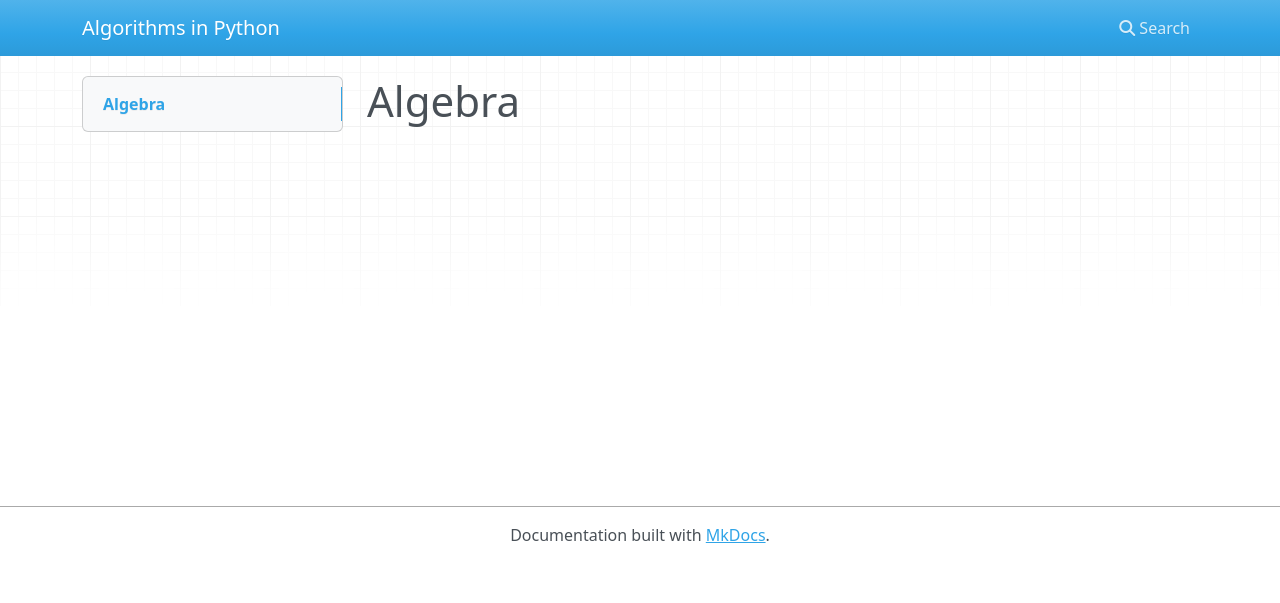
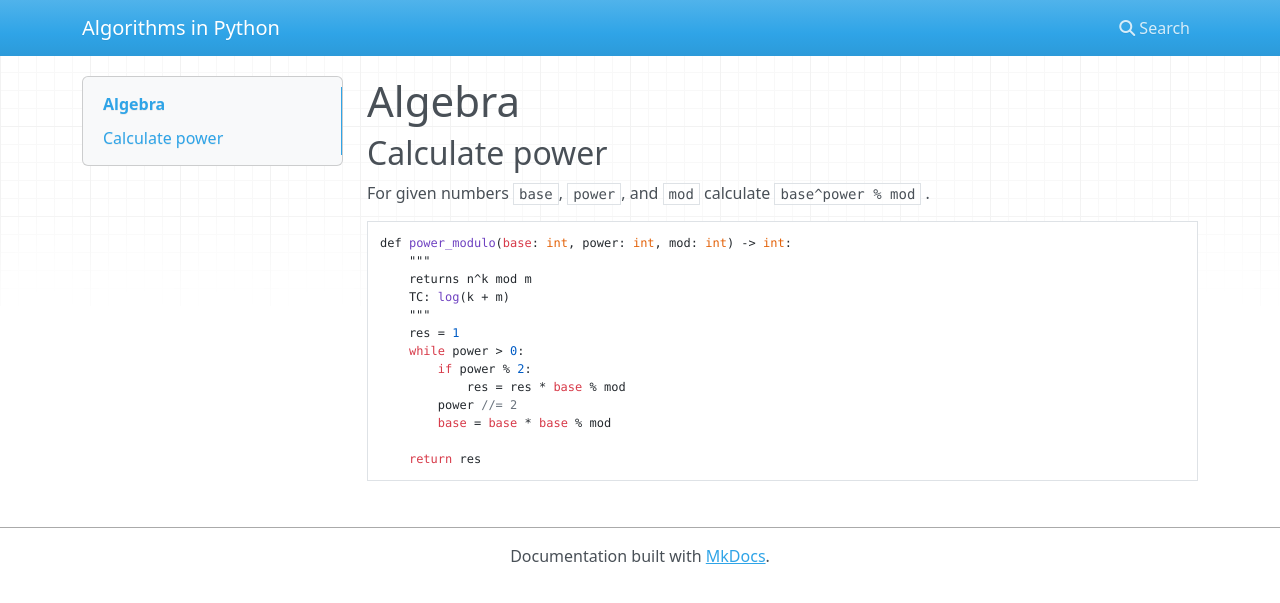
Before and after one commit to mamatkasym/algorithms-in-python, an MkDocs documentation site: the page built from docs/algebra/index.md, in a window 1280 px wide. Shown: the top 603 px of the page. Built offline with MkDocs 1.6.1, drawn with Linux system fonts in a browser that asks for light colours; nearby versions of some CDN libraries.

Commit message:
added power_modulo algorithm docs

```diff
--- a/docs/algebra/index.md
+++ b/docs/algebra/index.md
@@ -1 +1,18 @@
 # Algebra
+
+## Calculate power
+For given numbers `base`, `power`, and `mod` calculate `base^power % mod` .
+
+    def power_modulo(base: int, power: int, mod: int) -> int:
+        """
+        returns n^k mod m
+        TC: log(k + m)
+        """
+        res = 1
+        while power > 0:
+            if power % 2:
+                res = res * base % mod
+            power //= 2
+            base = base * base % mod
+
+        return res
```
